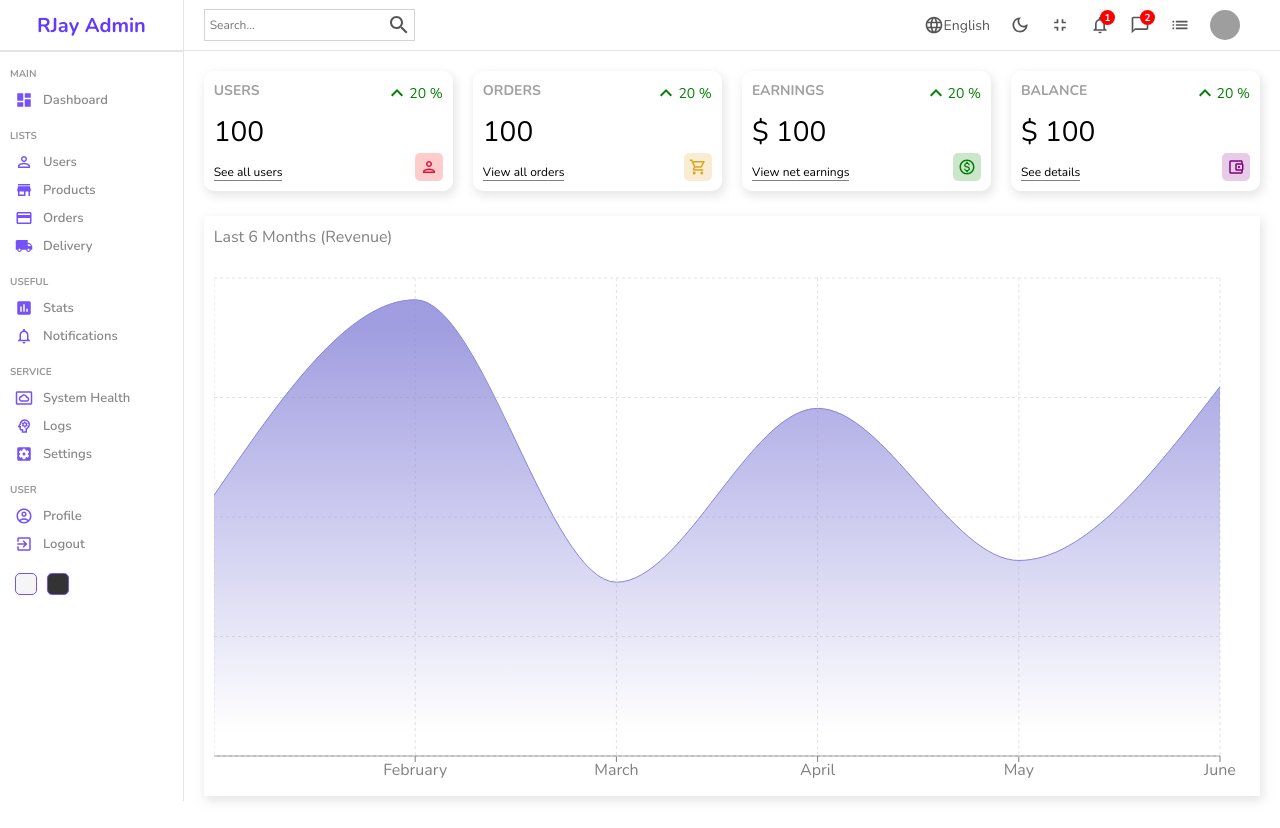
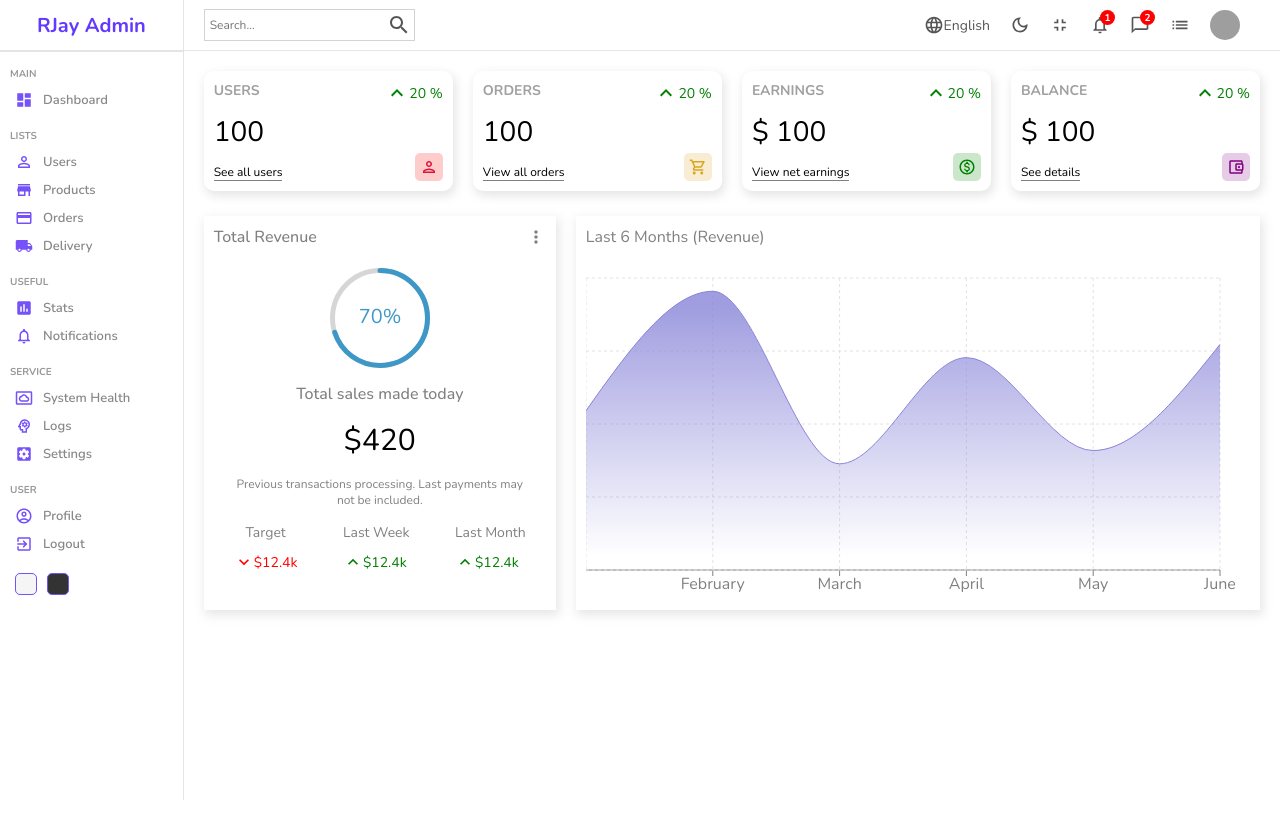
Before and after one commit to rjaybernardo/admin-panel, a React (Create React App) app: page / in a window 1280 px wide. After the commit the page ends 800 px from the top, so only its background shows below. Built offline with nearby package versions, Linux system fonts and the light colour scheme; grey boxes are pictures that could not be loaded.

Commit message:
featured component

```diff
--- a/package.json
+++ b/package.json
@@ -11,6 +11,7 @@
     "@testing-library/react": "^13.4.0",
     "@testing-library/user-event": "^13.5.0",
     "react": "^18.2.0",
+    "react-circular-progressbar": "^2.1.0",
     "react-dom": "^18.2.0",
     "react-router-dom": "^6.4.1",
     "react-scripts": "5.0.1",
--- /dev/null
+++ b/src/components/featured/Featured.jsx
@@ -0,0 +1,53 @@
+import MoreVertIcon from '@mui/icons-material/MoreVert'
+import { CircularProgressbar } from 'react-circular-progressbar'
+import 'react-circular-progressbar/dist/styles.css'
+import KeyboardArrowDownIcon from '@mui/icons-material/KeyboardArrowDown'
+import KeyboardArrowUpOutlinedIcon from '@mui/icons-material/KeyboardArrowUpOutlined'
+
+import './featured.scss'
+
+const Featured = () => {
+  return (
+    <div className='featured'>
+      <div className='top'>
+        <h1 className='title'>Total Revenue</h1>
+        <MoreVertIcon fontSize='small' />
+      </div>
+      <div className='bottom'>
+        <div className='featuredChart'>
+          <CircularProgressbar value={70} text={'70%'} strokeWidth={5} />
+        </div>
+        <p className='title'>Total sales made today</p>
+        <p className='amount'>$420</p>
+        <p className='desc'>
+          Previous transactions processing. Last payments may not be included.
+        </p>
+        <div className='summary'>
+          <div className='item'>
+            <div className='itemTitle'>Target</div>
+            <div className='itemResult negative'>
+              <KeyboardArrowDownIcon fontSize='small' />
+              <div className='resultAmount'>$12.4k</div>
+            </div>
+          </div>
+          <div className='item'>
+            <div className='itemTitle'>Last Week</div>
+            <div className='itemResult positive'>
+              <KeyboardArrowUpOutlinedIcon fontSize='small' />
+              <div className='resultAmount'>$12.4k</div>
+            </div>
+          </div>
+          <div className='item'>
+            <div className='itemTitle'>Last Month</div>
+            <div className='itemResult positive'>
+              <KeyboardArrowUpOutlinedIcon fontSize='small' />
+              <div className='resultAmount'>$12.4k</div>
+            </div>
+          </div>
+        </div>
+      </div>
+    </div>
+  )
+}
+
+export default Featured
--- /dev/null
+++ b/src/components/featured/featured.scss
@@ -0,0 +1,79 @@
+.featured {
+  flex: 2;
+  -webkit-box-shadow: 2px 4px 10px 1px rgba(0, 0, 0, 0.47);
+  box-shadow: 2px 4px 10px 1px rgba(201, 201, 201, 0.47);
+  padding: 10px;
+
+  .top {
+    display: flex;
+    align-items: center;
+    justify-content: space-between;
+    color: gray;
+
+    .title {
+      font-size: 16px;
+      font-weight: 500;
+    }
+  }
+
+  .bottom {
+    padding: 20px;
+    display: flex;
+    flex-direction: column;
+    align-items: center;
+    justify-content: center;
+    gap: 15px;
+
+    .featuredChart {
+      width: 100px;
+      height: 100px;
+    }
+
+    .title {
+      font-weight: 500;
+      color: gray;
+    }
+
+    .amount {
+      font-size: 30px;
+    }
+
+    .desc {
+      font-weight: 300;
+      font-size: 12px;
+      color: gray;
+      text-align: center;
+    }
+
+    .summary {
+      width: 100%;
+      display: flex;
+      align-items: center;
+      justify-content: space-between;
+
+      .item {
+        text-align: center;
+
+        .itemTitle {
+          font-size: 14px;
+          color: gray;
+        }
+
+        .itemResult {
+          display: flex;
+          align-items: center;
+          margin-top: 10px;
+          font-size: 14px;
+
+          &.positive {
+            color: green;
+          }
+
+          &.negative {
+            color: red;
+          }
+        }
+      }
+    }
+  }
+}
--- a/src/pages/home/Home.jsx
+++ b/src/pages/home/Home.jsx
@@ -2,6 +2,7 @@
 import Navbar from './../../components/navbar/Navbar'
 import Widget from './../../components/widget/Widget'
 import Chart from './../../components/chart/Chart'
+import Featured from './../../components/featured/Featured'
 import './home.scss'
 
 const Home = () => {
@@ -17,7 +18,7 @@
           <Widget type='balance' />
         </div>
         <div className='charts'>
-          {/* <Featured /> */}
+          <Featured />
           <Chart title='Last 6 Months (Revenue)' aspect={2 / 1} />
         </div>
       </div>
```
Also changed, not shown: 1 other file (tests, documents, lock files or other folders).
